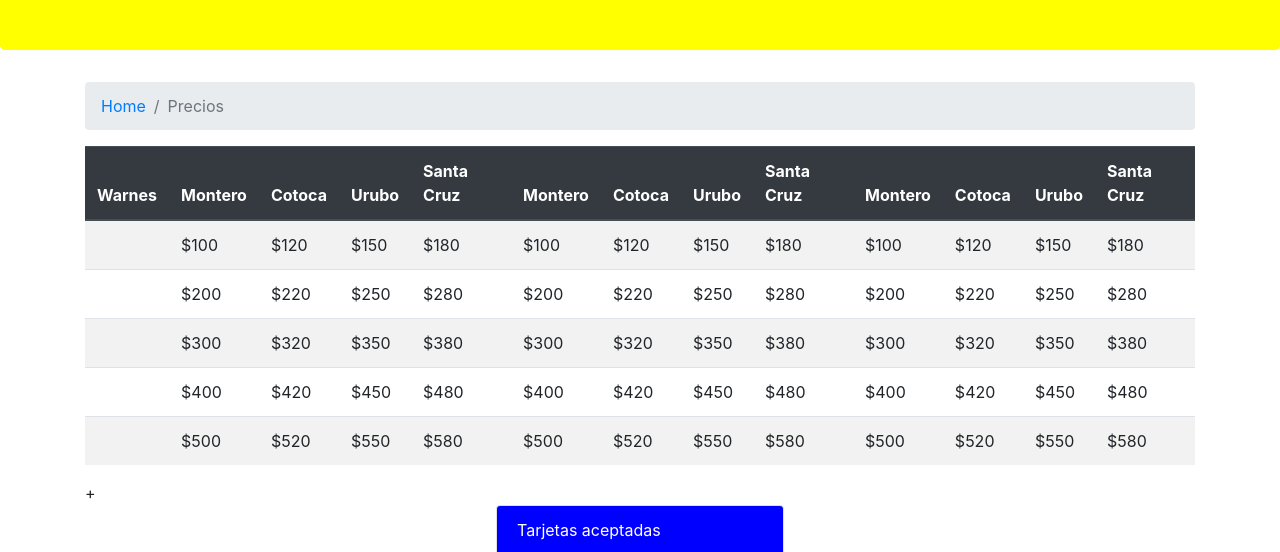
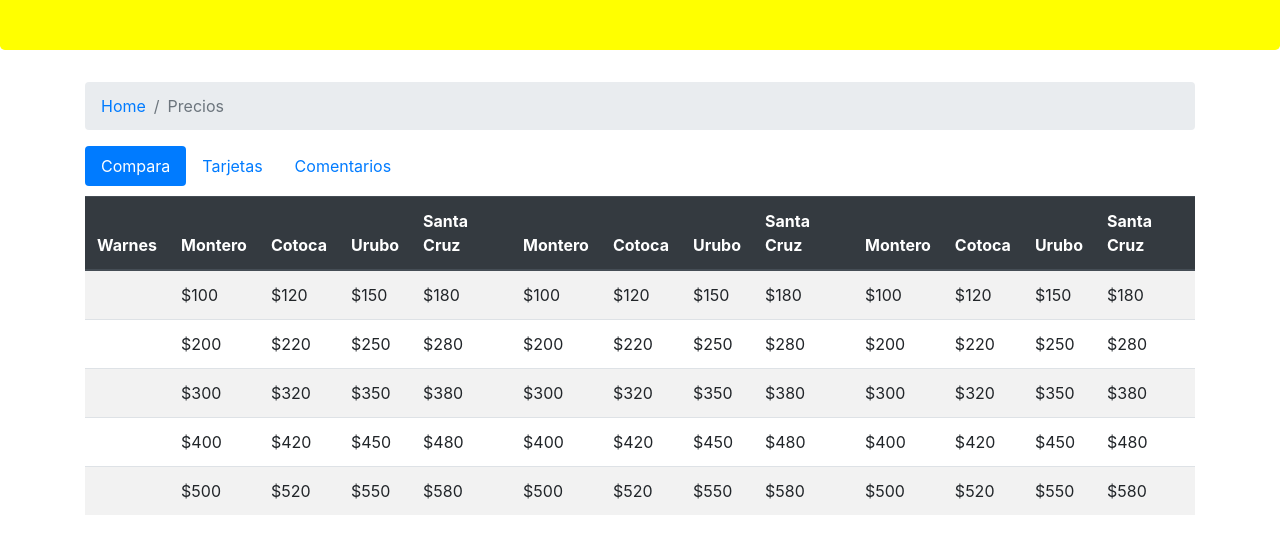
Before and after one commit to guishison/guia-hoteles, a website: page precios.html in a window 1280 px wide. Shown: the part 184-736 px from the top of the page. Drawn offline with nearby package versions, Linux system fonts and the light colour scheme; a web font is replaced by a local one.

Commit message:
Usando pestañas en la seccion de precios y modo pills

```diff
--- a/css/main.css
+++ b/css/main.css
@@ -46,3 +46,6 @@
     transform: translate(-50%, -50%);
     color: white;
 }
+.tab-content{
+    padding-top: 10px;
+}
--- a/precios.html
+++ b/precios.html
@@ -40,6 +40,22 @@
                 <li class="breadcrumb-item active" aria-current="page">Precios</li>
             </ol>
         </nav>
+        <ul class="nav nav-pills" id="myTab" role="tablist">
+            <li class="nav-item">
+                <a class="nav-link active" id="compara-tab" data-toggle="pill" href="#compara" role="tab"
+                    aria-controls="compara" aria-selected="true">Compara</a>
+            </li>
+            <li class="nav-item">
+                <a class="nav-link" id="tarjetas-tab" data-toggle="pill" href="#tarjetas" role="tab"
+                    aria-controls="tarjetas" aria-selected="true">Tarjetas</a>
+            </li>
+            <li class="nav-item">
+                <a class="nav-link" id="comentarios-tab" data-toggle="pill" href="#comentarios" role="tab"
+                    aria-controls="comentarios" aria-selected="true">Comentarios</a>
+            </li>
+        </ul>
+        <div class="tab-content" id="myTabContent">
+            <div class="tab-pane fade show active" id="compara" role="tabpanel" aria-labelledby="compara-tab">
                 <div class="table-responsive">
                     <table class="table table-striped">
                         <thead class="thead-dark">
@@ -146,7 +162,10 @@
                         </tbody>
                     </table>
                 </div>
-        +<div class="d-flex justify-content-center">
+            </div>
+
+            <div class="tab-pane fade" id="tarjetas" role="tabpanel" aria-labelledby="tarjetas-tab">
+                <div class="d-flex justify-content-center">
                     <div class="card" style="width: 18rem;">
                         <div class="card-header" style="background-color: blue; color: white;">
                             Tarjetas aceptadas
@@ -159,6 +178,11 @@
                             <li class="list-group-itel">Tarjeta VIP</li>
                             <li class="list-group-itel">Tarjeta Black</li>
                         </ul>
+                    </div>
+                </div>
+            </div>
+            <div class="tab-pane fade" id="comentarios" role="tabpanel" aria-labelledby="comentarios-tab">
+                Comentarios
             </div>
         </div>
     </div>
```
Lines whose indentation alone changed are shown as unchanged.
